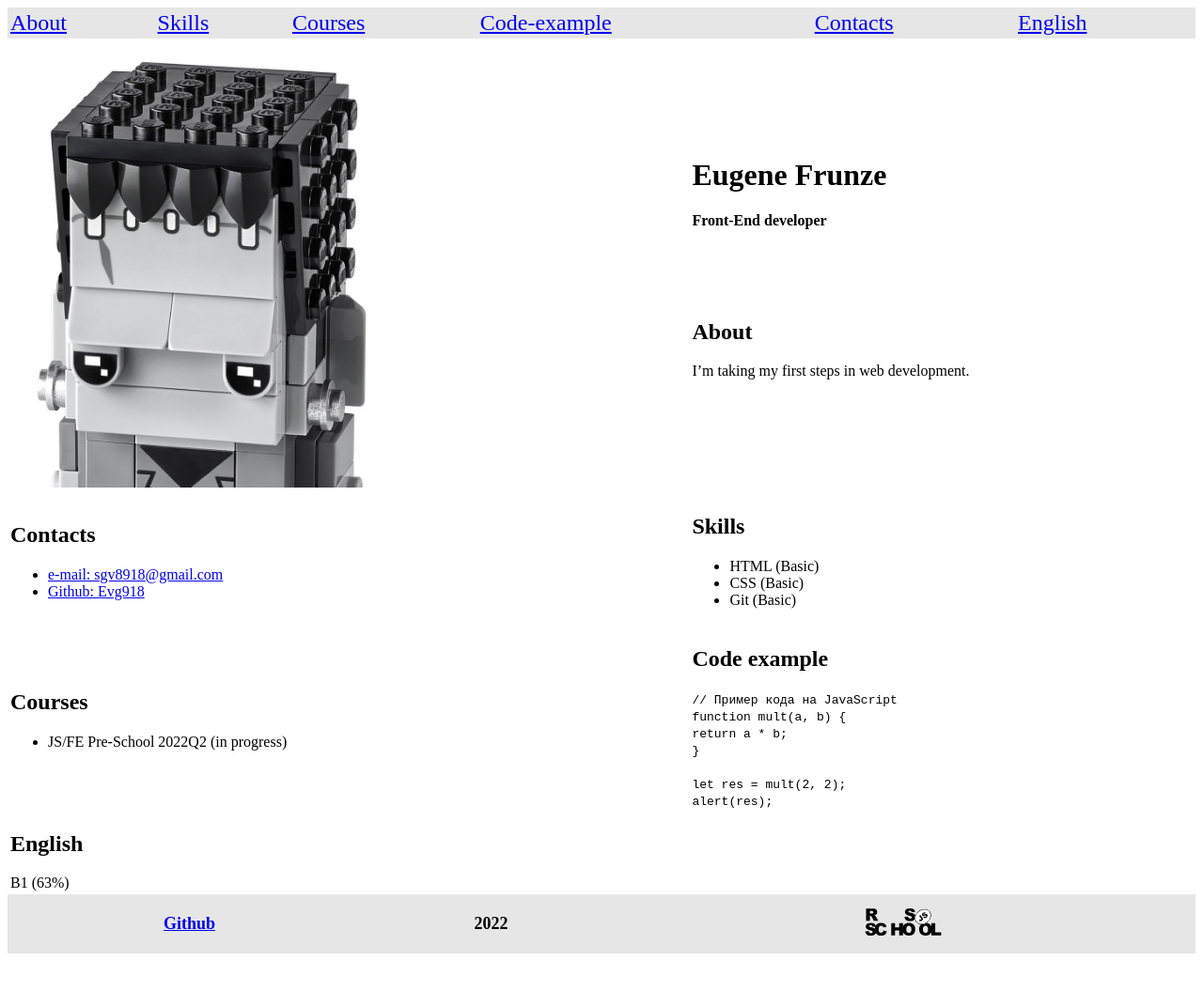
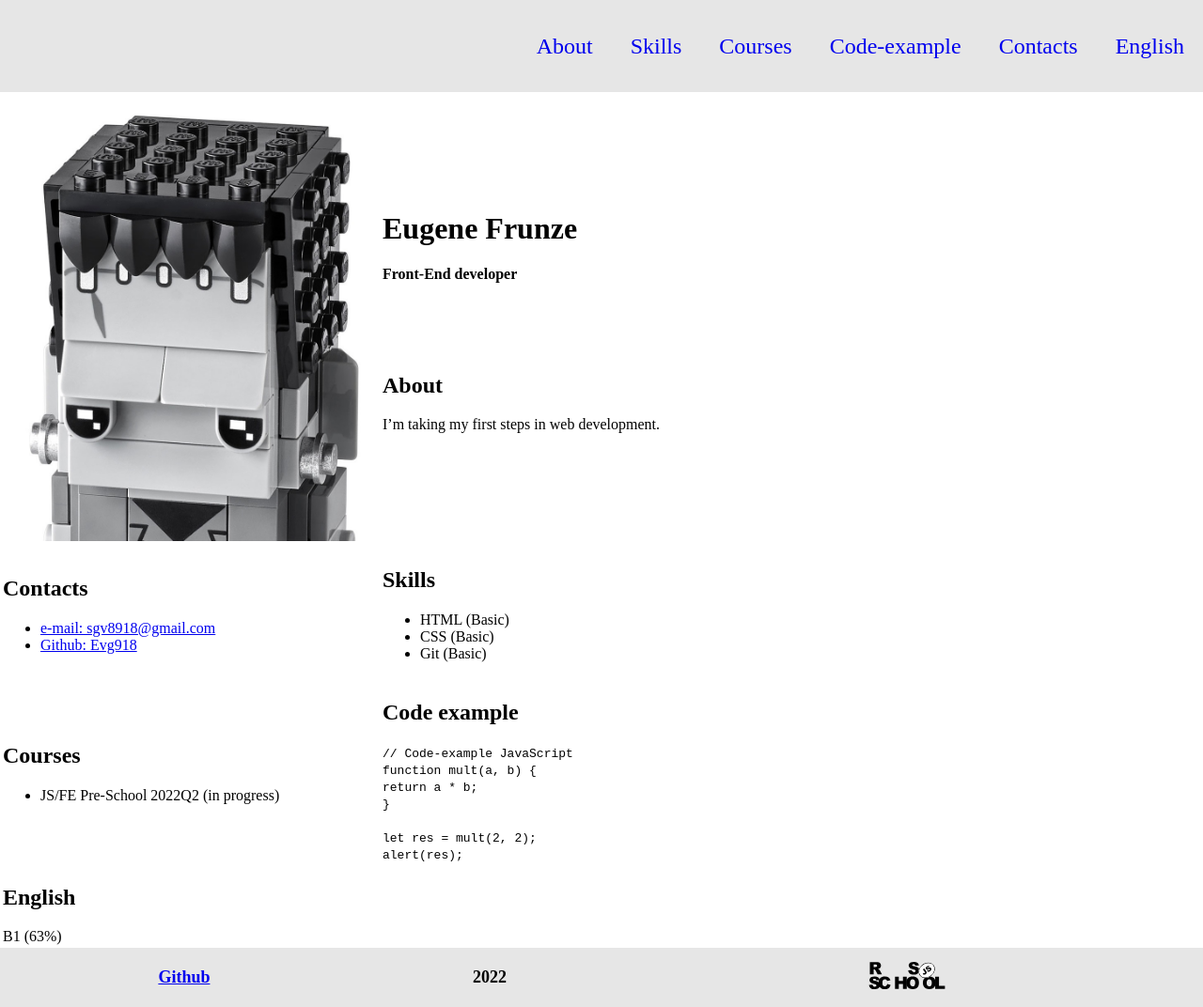
Before and after one commit to Evg918/rsschool-cv, a plain HTML site: page index.html in a window 1280 px wide. Shown: the whole page at 94% size. Before the commit the page ends 1023 px from the top, so only its background shows below. Drawn offline with Linux system fonts and the light colour scheme.

Commit message:
feat: remake header, footer

```diff
--- a/css/style.css
+++ b/css/style.css
@@ -1,15 +1,124 @@
+/* begin reset styles
+html, body, div, span, applet, object, iframe,
+h1, h2, h3, h4, h5, h6, p, blockquote, pre,
+a, abbr, acronym, address, big, cite, code,
+del, dfn, em, img, ins, kbd, q, s, samp,
+small, strike, strong, sub, sup, tt, var,
+b, u, i, center,
+dl, dt, dd, ol, ul, li,
+fieldset, form, label, legend,
+table, caption, tbody, tfoot, thead, tr, th, td,
+article, aside, canvas, details, embed,
+figure, figcaption, footer, header, hgroup,
+menu, nav, output, ruby, section, summary,
+time, mark, audio, video {
+	margin: 0;
+	padding: 0;
+	border: 0;
+	font-size: 100%;
+	font: inherit;
+	vertical-align: baseline;
+}
 
-.table-header {
-  width: 100%;
+/* HTML5 display-role reset for older browsers
+article, aside, details, figcaption, figure,
+footer, header, hgroup, menu, nav, section {
+	display: block;
+}
+
+body {
+	line-height: 1;
+}
+
+ol, ul {
+	list-style: none;
+}
+
+blockquote, q {
+	quotes: none;
+}
+
+blockquote:before, blockquote:after,
+q:before, q:after {
+	content: '';
+	content: none;
+}
+
+table {
+	border-collapse: collapse;
+	border-spacing: 0;
+}
+/* end reset styles */
+
+/* begin global settings */
+html {
+  box-sizing: border-box;
+  scroll-behavior: smooth;
+}
+
+*,
+*::before,
+*::after {
+  box-sizing: inherit;
+}
+
+body {
+  display: flex;
+  flex-direction: column;
+  justify-content: space-between;
+  min-height: 100vh;
+  margin: 0; padding: 0;
+  /*
+  font-family: 'Aleo';
+  font-style: normal;
+  font-weight: normal;
+
+  font-size: 20px;
+  line-height: 1.2;
+  color: #000000;
+ */
+}
+
+.container {
+  max-width: 1440px;
+  margin: 0 auto;
+}
+
+/* end global settings */
+
+.header {
+ /* width: 100%;*/
   font-size: 24px;
   background-color: #e6e6e6;
 }
-.table-main {
+
+.nav-list {
+  display: flex;
+  justify-content: flex-end;
+  align-items: center;
+  list-style: none;
+
+}
+
+.nav-item {
+
+}
+
+.nav-link {
+  padding: 0 20px;
+  line-height: 50px;
+  transition: .3s;
+  text-decoration: none;
+}
+
+.nav-link:hover {
+  opacity: 0.75;
+}
+
+
+.footer {
   width: 100%;
-  background-color: #ffffff;
-}
-.table-footer {
-  width: 100%;
+  /* margin: 0; */
   background-color: #e6e6e6;
   font-size: 18px;
 }
--- a/index.html
+++ b/index.html
@@ -6,35 +6,27 @@
   <meta name="viewport" content="width=device-width, initial-scale=1.0">
 <!--   <link rel="icon" href="/favicon64.png" type="image/png" sizes="64x64"> -->
   <title>Eugene Frunze CV</title>
-  <link href="css/style.css" rel="stylesheet" type="text/css">
+  <link href="css/style.css" rel="stylesheet">
 </head>
 
-<header>
-  <table class="table-header">
-    <tr>
-      <td>
-        <a href="#about">About</a>
-      </td>
-      <td>
-        <a href="#skills">Skills</a>
-      </td>
-      <td>
-        <a href="#courses">Courses</a>
-      </td>
-      <td>
-        <a href="#code-example">Code-example</a>
-      </td>
-      <td>
-        <a href="#contacts">Contacts</a>
-      </td>
-      <td>
-        <a href="#english">English</a>
-      </td>
-    </tr>
-   </table>
+  <body>
+    <header class="header">
+      <div class="container">
+        <nav class="nav">
+          <ul class="nav-list">
+            <li class="nav-item"><a href="#about" class="nav-link">About</a></li>
+            <li class="nav-item"><a href="#skills" class="nav-link">Skills</a></li>
+            <li class="nav-item"><a href="#courses" class="nav-link">Courses</a></li>
+            <li class="nav-item"><a href="#code-example" class="nav-link">Code-example</a></li>
+            <li class="nav-item"><a href="#contacts" class="nav-link">Contacts</a></li>
+            <li class="nav-item"><a href="#english" class="nav-link">English</a></li>
+          </ul>
+        </nav>
+      </div>
     </header>
 
     <main>
+      <div class="container">
           <table class="table-main">
           <caption></caption>
 
@@ -108,7 +100,7 @@
                 <div id="code-example">
                   <h2>Code example</h2>
                   <code>
-                // Пример кода на JavaScript<br>
+                      // Code-example JavaScript<br>
                       function mult(a, b) {<br>
                         return a * b;<br>
                       }<br>
@@ -133,10 +125,12 @@
             </tr>
 
         </table>
+      </div>
     </main>
 
     <footer>
-  <table class="table-footer">
+      <div class="container">
+          <table class="footer">
           <thead>
             <tr>
               <th>
@@ -155,6 +149,9 @@
               </tr>
           </thead>
         </table>
+      </div>
      </footer>
 
+
+  </body>
 </html>
```
Also changed, not shown: index.js (added). Lines whose indentation alone changed are shown as unchanged.
